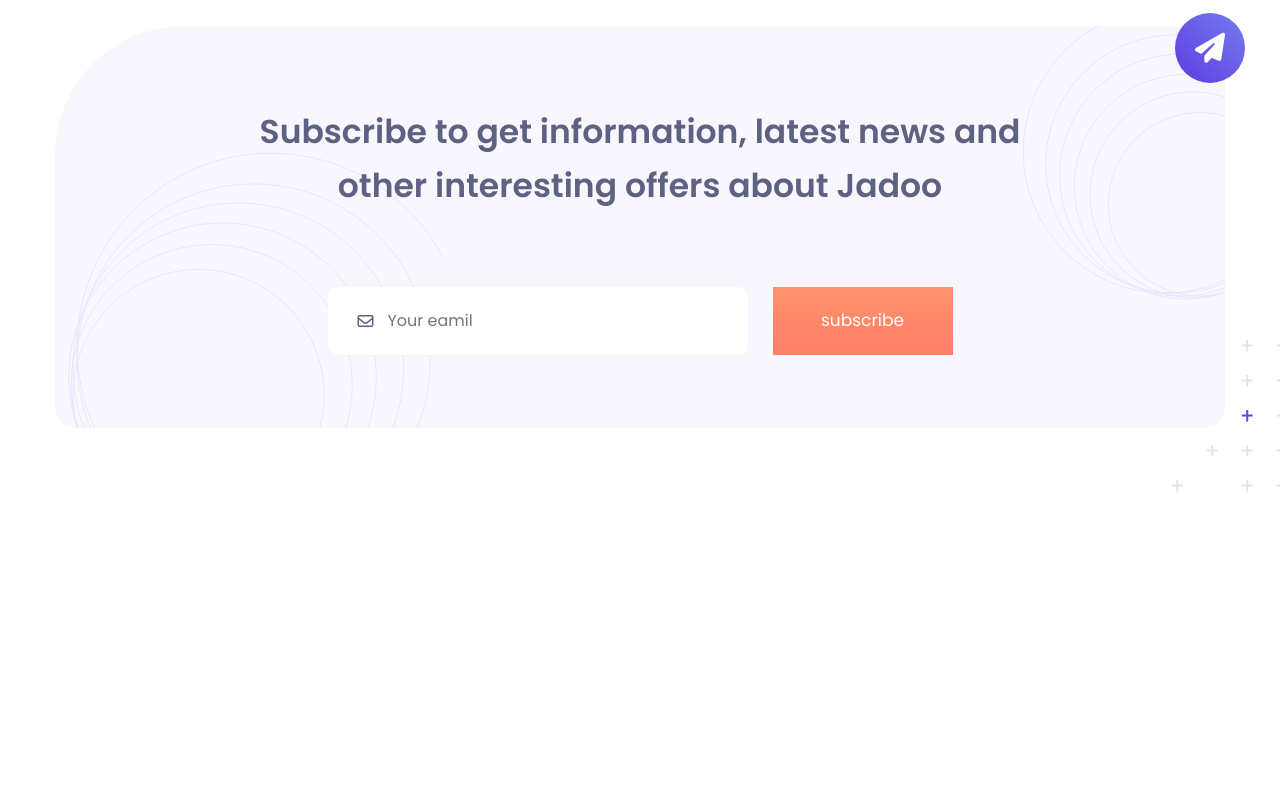
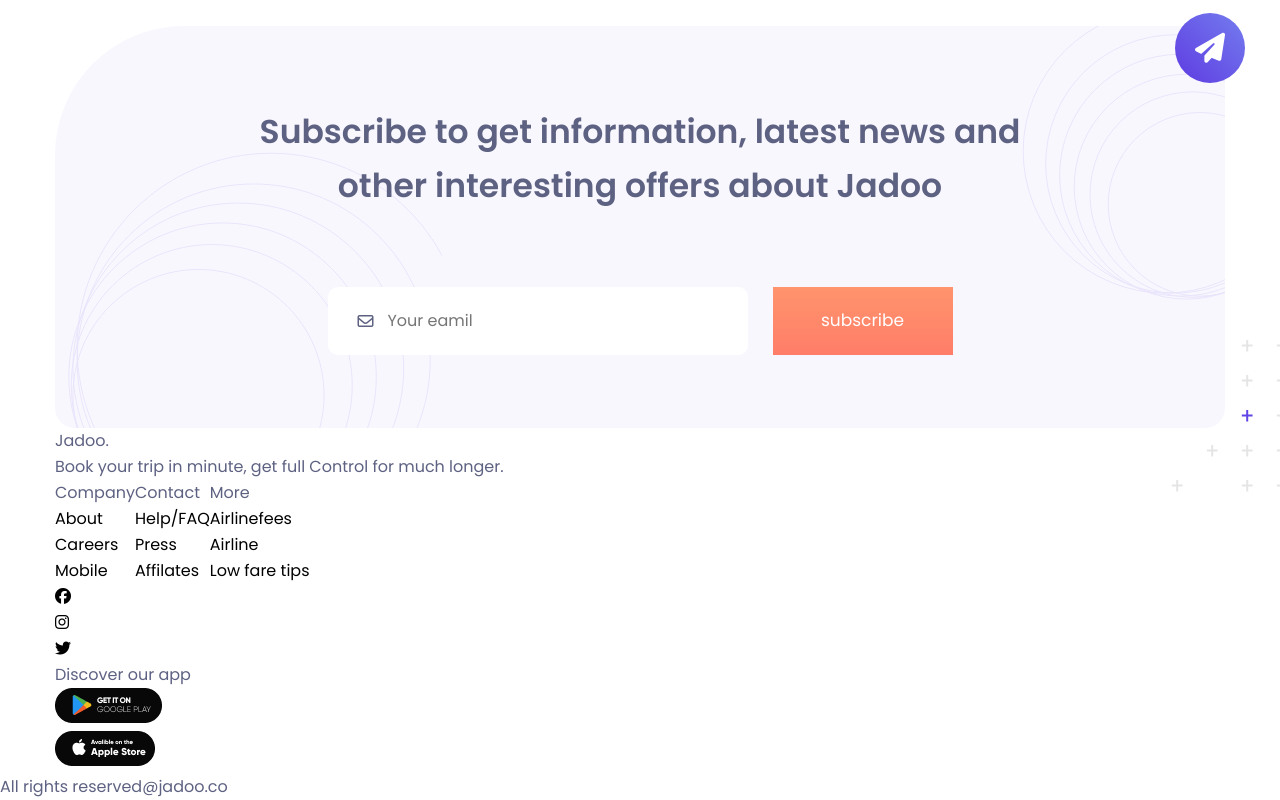
Before and after one commit to Sungwoo97/jadoo, a plain HTML site: page index.html in a window 1280 px wide. Shown: the part 3781-4581 px from the top of the page. Before the commit the page ends 4279 px from the top, so only its background shows below. Drawn offline with nearby package versions, Linux system fonts and the light colour scheme; a web font is replaced by a local one.

Commit message:
footer html 추가

```diff
--- a/index.html
+++ b/index.html
@@ -264,7 +264,45 @@
     </section>
   </main>
   <footer>
-    <div class="container"></div>
+    <div class="container">
+      <div class="company">
+        <h2>Jadoo.</h2>
+        <p>Book your trip in minute, get full Control for much longer.</p>
+      </div>
+      <nav>
+        <dl>
+          <dt>Company</dt>
+          <dd><a href="">About</a></dd>
+          <dd><a href="">Careers</a></dd>
+          <dd><a href="">Mobile</a></dd>
+        </dl>
+        <dl>
+          <dt>Contact</dt>
+          <dd><a href="">Help/FAQ</a></dd>
+          <dd><a href="">Press</a></dd>
+          <dd><a href="">Affilates</a></dd>
+        </dl>
+        <dl>
+          <dt>More</dt>
+        <dd><a href="">Airlinefees</a></dd>
+        <dd><a href="">Airline</a></dd>
+        <dd><a href="">Low fare tips</a></dd>
+      </dl>
+    </nav>
+    <div class="outbound">
+      <ul class="sns">
+        <li><a href=""><i class="fa-brands fa-facebook"></i></a></li>
+        <li><a href=""><i class="fa-brands fa-instagram"></i></a></li>
+        <li><a href=""><i class="fa-brands fa-twitter"></i></a></li>
+      </ul>
+        <p>Discover our app</p>
+        <ul class="store">
+          <li><a href=""><img src="images/footer_googleplay.png" alt="play store"></a></li>
+          <li><a href="" ><img src="images/footer_appstore.png" alt="apple store"></a></li>
+      </ul>
+    </div>
+  </div>
+  <p>All rights reserved@jadoo.co</p>
   </footer>
   <script src="js/script.js"></script>
 </body>
```
